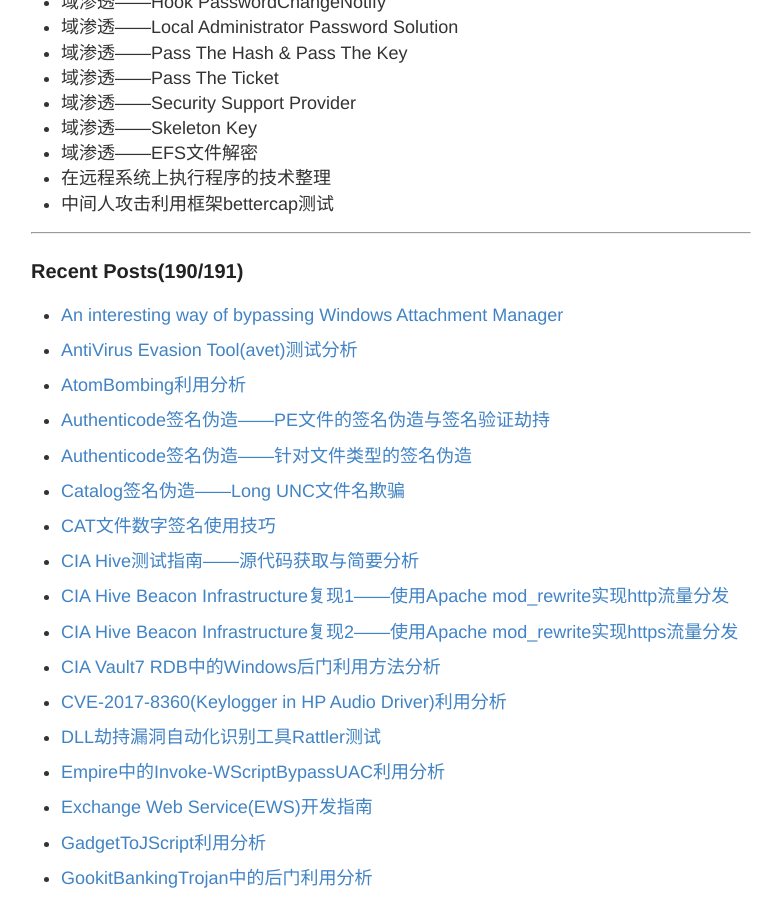
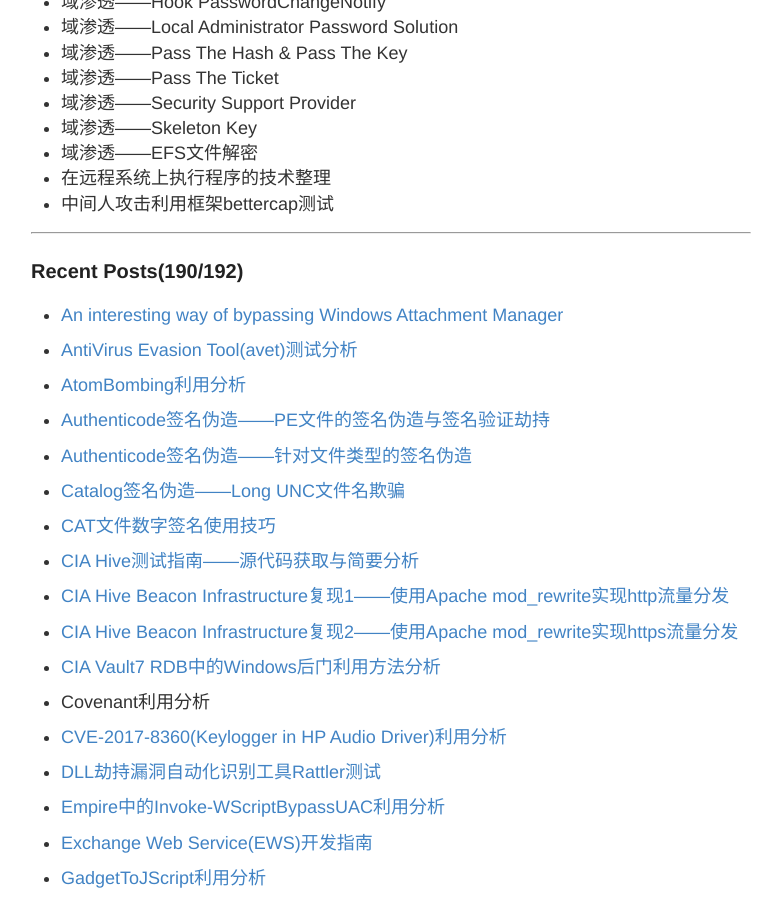
Before and after one commit to 3gstudent/backup-3gstudent.github.io, a Jekyll site: the page built from about.md, in a window 1280 px wide and 900 px high, scrolled down 1374 px. Shown: the whole window, without its empty margins (249-1017 px from the left). Built offline with Jekyll 4.4.1, drawn with Linux system fonts in a browser that asks for light colours.

Commit message:
Update about.md

```diff
--- a/about.md
+++ b/about.md
@@ -65,7 +65,7 @@ Github:   [3gstudent](https://github.com/3gstudent)
 
 ---
 
-### Recent Posts(190/191)
+### Recent Posts(190/192)
 
 -
  [An interesting way of bypassing Windows Attachment Manager](https://3gstudent.github.io/3gstudent.github.io/An-interesting-way-of-bypassing-Windows-Attachment-Manager/)
@@ -99,6 +99,9 @@ Github:   [3gstudent](https://github.com/3gstudent)
 
 -
  [CIA Vault7 RDB中的Windows后门利用方法分析](https://3gstudent.github.io/3gstudent.github.io/CIA-Vault7-RDB%E4%B8%AD%E7%9A%84Windows%E5%90%8E%E9%97%A8%E5%88%A9%E7%94%A8%E6%96%B9%E6%B3%95%E5%88%86%E6%9E%90/)
+
+-
+ Covenant利用分析
 
 -
  [CVE-2017-8360(Keylogger in HP Audio Driver)利用分析](https://3gstudent.github.io/3gstudent.github.io/CVE-2017-8360(Keylogger-in-HP-Audio-Driver)%E5%88%A9%E7%94%A8%E5%88%86%E6%9E%90/)
```
